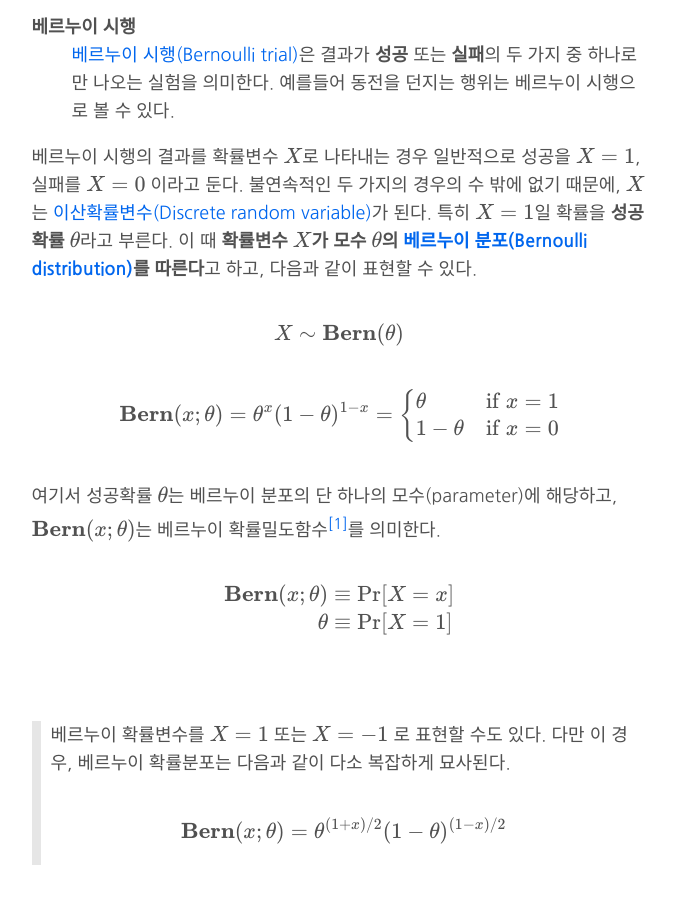
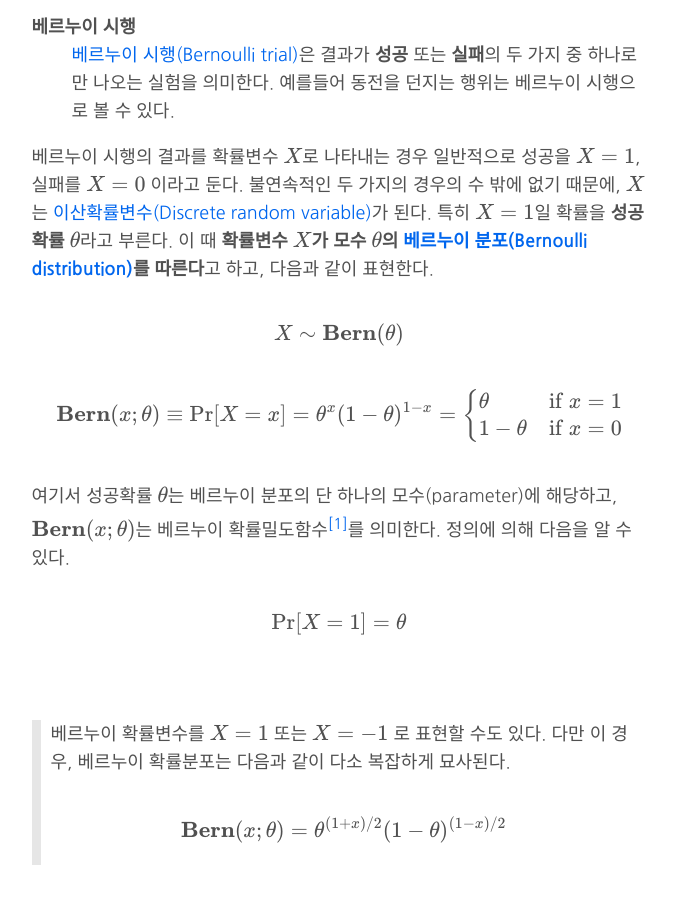
Before and after one commit to gem763/gem763.github.io, a Jekyll site: the page built from _posts/2018-02-05-베르누이-분포와-이항분포.md, in a window 1280 px wide and 900 px high, scrolled down 727 px. Shown: the whole window, without its empty margins (301-975 px from the left). Built offline with Jekyll 4.4.1, drawn with Linux system fonts in a browser that asks for light colours; formulas are drawn with MathJax 3; comment, search, counter and statistics services are not loaded.

Commit message:
Uploaded by https://stackedit.io/

```diff
--- a/_posts/2018-02-05-베르누이-분포와-이항분포.md
+++ b/_posts/2018-02-05-베르누이-분포와-이항분포.md
@@ -20,7 +20,7 @@
 **베르누이 시행**
 : [베르누이 시행(Bernoulli trial)](https://en.wikipedia.org/wiki/Bernoulli_trial)은 결과가 **성공** 또는 **실패**의 두 가지 중 하나로만 나오는 실험을 의미한다. 예를들어 동전을 던지는 행위는 베르누이 시행으로 볼 수 있다.
 
-베르누이 시행의 결과를 확률변수 <span><script type="math/tex">X</script></span>로 나타내는 경우 일반적으로 성공을 <span><script type="math/tex">X=1</script></span>, 실패를 <span><script type="math/tex">X=0</script></span> 이라고 둔다. 불연속적인 두 가지의 경우의 수 밖에 없기 때문에, <span><script type="math/tex">X</script></span>는 [이산확률변수(Discrete random variable)](https://en.wikipedia.org/wiki/Random_variable#Discrete_random_variable)가 된다. 특히 <span><script type="math/tex">X=1</script></span>일 확률을 **성공확률** <span><script type="math/tex">\theta</script></span>라고 부른다. 이 때 **확률변수 <span><script type="math/tex">X</script></span>가 모수 <span><script type="math/tex">\theta</script></span>의 [베르누이 분포(Bernoulli distribution)](https://en.wikipedia.org/wiki/Bernoulli_distribution)를 따른다**고 하고, 다음과 같이 표현할 수 있다.
+베르누이 시행의 결과를 확률변수 <span><script type="math/tex">X</script></span>로 나타내는 경우 일반적으로 성공을 <span><script type="math/tex">X=1</script></span>, 실패를 <span><script type="math/tex">X=0</script></span> 이라고 둔다. 불연속적인 두 가지의 경우의 수 밖에 없기 때문에, <span><script type="math/tex">X</script></span>는 [이산확률변수(Discrete random variable)](https://en.wikipedia.org/wiki/Random_variable#Discrete_random_variable)가 된다. 특히 <span><script type="math/tex">X=1</script></span>일 확률을 **성공확률** <span><script type="math/tex">\theta</script></span>라고 부른다. 이 때 **확률변수 <span><script type="math/tex">X</script></span>가 모수 <span><script type="math/tex">\theta</script></span>의 [베르누이 분포(Bernoulli distribution)](https://en.wikipedia.org/wiki/Bernoulli_distribution)를 따른다**고 하고, 다음과 같이 표현한다.
 
 <div class="math"><script type="math/tex; mode=display">
 X \sim \mathbf{Bern} (\theta)
@@ -35,15 +36,12 @@
 \end{cases}
 </script></div>
 
-여기서 성공확률 <span><script type="math/tex">\theta</script></span>는 베르누이 분포의 단 하나의 모수(parameter)에 해당하고, <span><script type="math/tex">\mathbf{Bern}(x; \theta)</script></span>는 베르누이 확률밀도함수[^pdf]를 의미한다.
+여기서 성공확률 <span><script type="math/tex">\theta</script></span>는 베르누이 분포의 단 하나의 모수(parameter)에 해당하고, <span><script type="math/tex">\mathbf{Bern}(x; \theta)</script></span>는 베르누이 확률밀도함수[^pdf]를 의미한다. 정의에 의해 다음을 알 수 있다.
 
 [^pdf]: 이산확률변수의 확률밀도함수(**pdf**: probability density function)를 보통 확률질량함수(**pmf**: probability mass function)라고 한다
 
 <div class="math"><script type="math/tex; mode=display">
-\begin{aligned}
-\mathbf{Bern}(x; \theta) &\equiv \Pr[X=x] \\
-\theta &\equiv \Pr[X=1]
-\end{aligned}
+\Pr[X=1] = \theta
 </script></div>
 
 <br/>
```
Also changed, not shown: other parts of _posts/2018-02-05-베르누이-분포와-이항분포.md (+1 -0 lines).
